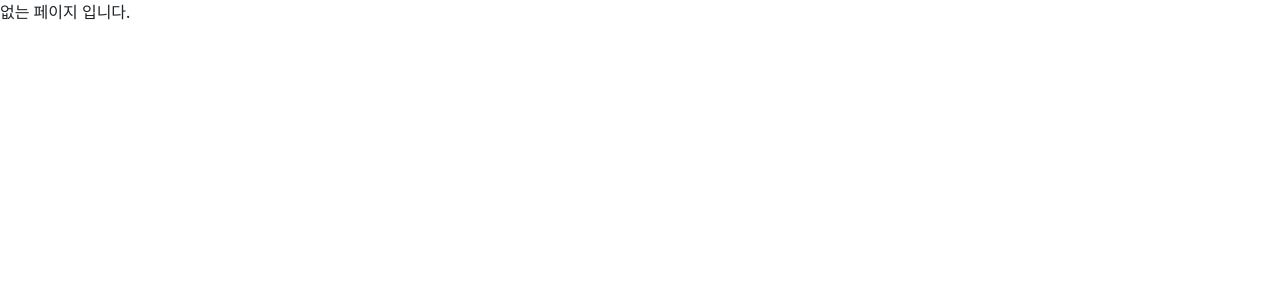
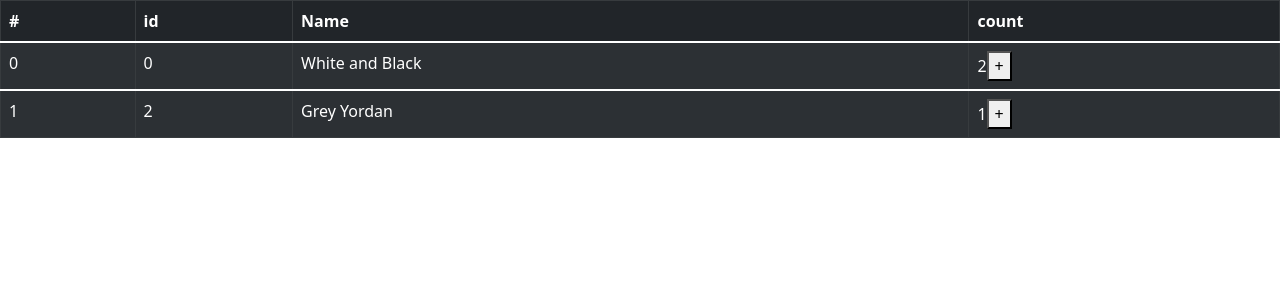
Before and after one commit to tead1234/react-shop, a React (Create React App) app: page /cart in a window 1280 px wide. Shown: the top 300 px of the page. Built offline with nearby package versions, Linux system fonts and the light colour scheme.

Commit message:
어렵다 react

```diff
--- a/package.json
+++ b/package.json
@@ -3,6 +3,7 @@
   "version": "0.1.0",
   "private": true,
   "dependencies": {
+    "@reduxjs/toolkit": "^1.8.3",
     "@testing-library/jest-dom": "^5.16.4",
     "@testing-library/react": "^13.3.0",
     "@testing-library/user-event": "^13.5.0",
@@ -11,6 +12,7 @@
     "react": "^18.2.0",
     "react-bootstrap": "^2.4.0",
     "react-dom": "^18.2.0",
+    "react-redux": "^8.0.2",
     "react-router-dom": "^6.3.0",
     "react-scripts": "5.0.1",
     "web-vitals": "^2.1.4"
--- a/src/App.js
+++ b/src/App.js
@@ -12,6 +12,7 @@ import { useEffect, useState } from 'react';
 import data from './data'
 import Pricepage from './Pricepage.js'
 import FeaturesPage from './featurespage.js'
+import CartPage from './cart.js';
 import{Routes, Route, Link, Outlet, useNavigate} from 'react-router-dom'
 import axios from 'axios'
 function App() {
@@ -33,6 +34,7 @@ function App() {
                   >
                   </ResponsiveAutoExample></div>} />
       <Route path = '/features' element={<><ColorSchemesExample/><FeaturesPage watch={watch}></FeaturesPage></>}/>
+      <Route path = "/cart" element={<CartPage></CartPage>}></Route>
       {/* props전송은 js 파일을 넘어서도 가능 */}
       <Route path='/pricing' element={<><ColorSchemesExample></ColorSchemesExample><Pricepage watch={watch} ></Pricepage></>}>
       {/* 라우트 안에 세부 경로를 만들수 있음 이때 /쓰지 않음 자동으로 생성   */}
--- /dev/null
+++ b/src/cart.js
@@ -0,0 +1,46 @@
+import Table from 'react-bootstrap/Table';
+import {  useDispatch, useSelector } from "react-redux";
+import { changeCount } from "./store.js";
+function CartPage() {
+    let SavedItem = useSelector((state)=>{return state.SavedItem});
+    let dispatch = useDispatch()
+    // useSelcetor는 reducer 집합 덩어리
+    // reduer 중에 각 state를 가져 올수 있음
+    //let state  = useSelector((state) => {return state});
+    return(
+        <>
+            <section>
+            <Table striped bordered hover variant="dark">
+                <thead>
+                    <tr>
+                    <th>#</th>
+                    <th>id</th>
+                    <th>Name</th>
+                    <th>count</th>
+                    </tr>
+                </thead>
+                {
+                SavedItem.map((a,i)=>(
+                    <tbody>
+                        <tr>
+                            <td>{i}</td>
+                            <td>{a.id}</td>
+                            <td>{a.name}</td>
+                            <td>
+                                {a.count}
+                                <button onClick={()=>{
+                                    dispatch(changeCount(a.count))
+                                }}
+                                >+</button>
+                            </td>
+                        </tr>
+                    </tbody>
+                ))
+            }
+            </Table>
+            </section>
+        </>
+    );
+}
+
+export default CartPage
--- a/src/index.js
+++ b/src/index.js
@@ -5,12 +5,16 @@ import App from './App';
 import reportWebVitals from './reportWebVitals';
 import { BrowserRouterProps } from 'react-router-dom';
 import {BrowserRouter} from 'react-router-dom';
+import { Provider } from 'react-redux';
+import store from './store'
 const root = ReactDOM.createRoot(document.getElementById('root'));
 root.render(
   <React.StrictMode>
-    <BrowserRouter>
-    <App />
-    </BrowserRouter>
+    <Provider store={store}>
+      <BrowserRouter>
+        <App />
+      </BrowserRouter>
+    </Provider>
   </React.StrictMode>
 );
 
--- /dev/null
+++ b/src/store.js
@@ -0,0 +1,33 @@
+import { configureStore, createSlice  } from "@reduxjs/toolkit";
+
+// let [user] = useState('kim')
+let user = createSlice({
+    name: 'user',
+    initialState: 'kim'
+})
+let stock = createSlice({
+    name: 'stock',
+    initialState: [10,11,12]
+})
+let SavedItem = createSlice({
+    name : 'SavedItem',
+    initialState : [
+        {id : 0, name : 'White and Black', count : 2},
+        {id : 2, name : 'Grey Yordan', count : 1}
+      ],
+    reducers : {changeCount(state , i){
+        // object나 리스트 수정할떄 return 안써야 됨
+        // 파라미터 추가시 payload추가
+         state[i.payload].count += 1
+     }
+    }
+})
+export let {changeCount} = SavedItem.actions
+export default configureStore({
+    reducer:{
+        user : user.reducer,
+        stock : stock.reducer,
+        SavedItem : SavedItem.reducer
+    }
+
+})
```
Also changed, not shown: 1 other file (tests, documents, lock files or other folders).
